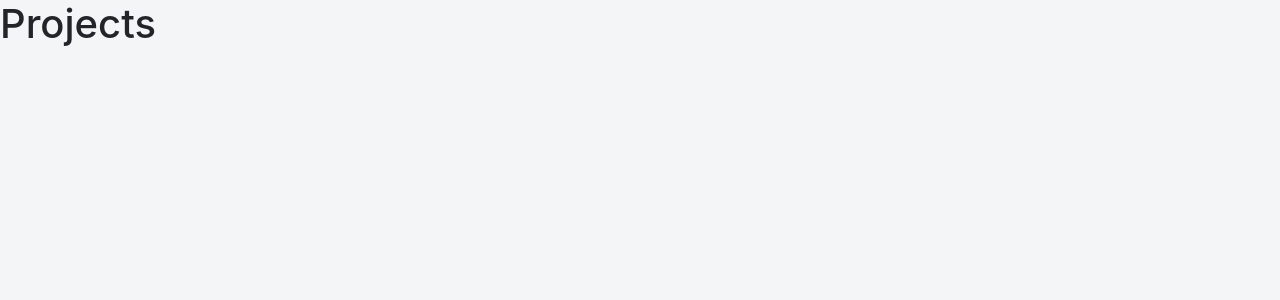
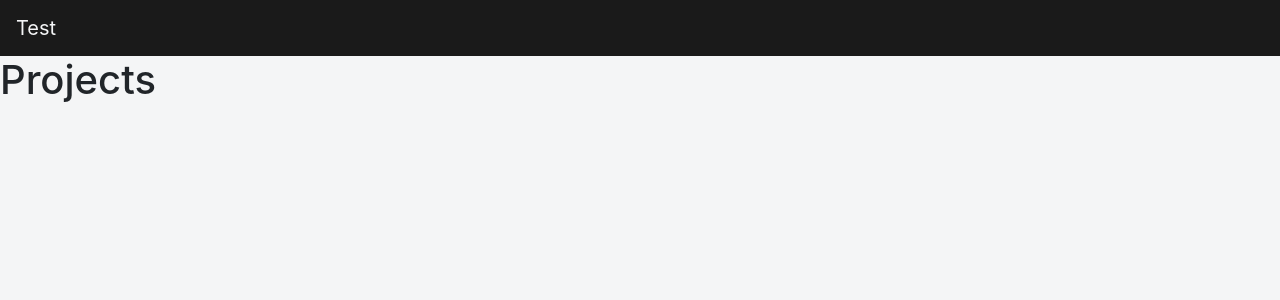
Before and after one commit to jesse-opdebeeck/react-portfolio, a React (Create React App) app: page /projecten in a window 1280 px wide. Shown: the top 300 px of the page. Built offline with nearby package versions, Linux system fonts and the light colour scheme.

Commit message:
css variables + hero/header differentiation

```diff
--- a/src/App.css
+++ b/src/App.css
@@ -1,21 +1,34 @@
+:root {
+  --main-black: #1a1a1a;
+  --main-gray: #212121;
+  --main-white: #f4f5f6;
+  --main-blue: #42a5f5;
+  --main-yellow: #ffca28;
+}
+
 html {
   font-family: "Roboto", sans-serif;
 }
 
 body {
-  background-color: #f4f5f6;
+  background-color: var(--main-white);
 }
 
 header {
+  background-color: var(--main-black);
+  color: var(--main-white);
+}
+
+.hero {
   position: relative;
-  background-color: #090f0f;
+  background-color: var(--main-black);
   height: 75vh;
   min-height: 25rem;
   width: 100%;
   overflow: hidden;
 }
 
-header video {
+.hero video {
   position: absolute;
   top: 50%;
   left: 50%;
@@ -27,25 +40,25 @@ header video {
   transform: translateX(-50%) translateY(-50%);
 }
 
-header .container {
+.hero .container {
   position: relative;
   z-index: 2;
 }
 
-header .overlay {
+.hero .overlay {
   position: absolute;
   top: 0;
   left: 0;
   height: 100%;
   width: 100%;
-  background-color: #090f0f;
+  background-color: var(--main-black);
   opacity: 0.5;
   z-index: 1;
 }
 
 .display-4 {
   font-size: 2.5rem;
-  color: #090f0f;
+  color: var(--main-black);
   transition-property: font-size, text-shadow, background-color;
   transition-duration: 1s;
   transition-timing-function: ease-out;
@@ -67,6 +80,6 @@ header .overlay {
   padding-top: 25px;
   padding-bottom: 25px;
   bottom: 0;
-  background-color: #090f0f;
-  color: #f4f5f6;
+  background-color: var(--main-black);
+  color: var(--main-white);
 }
--- a/src/components/header.js
+++ b/src/components/header.js
@@ -1,11 +1,12 @@
-import React, { Component } from 'react';
+import React, { Component } from "react";
 
 class Header extends Component {
-  state = {  }
   render() {
     return (
-
-     );
+      <header class="navbar navbar-expand">
+        <span class="navbar-brand">Test</span>
+      </header>
+    );
   }
 }
 
--- a/src/components/hero.js
+++ b/src/components/hero.js
@@ -8,7 +8,7 @@ class Hero extends Component {
 
   render() {
     return (
-      <header>
+      <div class="hero">
         <div class="overlay" />
         <video
           playsinline="playsinline"
@@ -31,7 +31,7 @@ class Hero extends Component {
             </div>
           </div>
         </div>
-      </header>
+      </div>
     );
   }
 }
--- a/src/components/projects.js
+++ b/src/components/projects.js
@@ -1,9 +1,15 @@
 import React, { Component } from "react";
+import Header from "./header";
 
 class Projects extends Component {
   state = {};
   render() {
-    return <h1>Projects</h1>;
+    return (
+      <React.Fragment>
+        <Header />
+        <h1>Projects</h1>
+      </React.Fragment>
+    );
   }
 }
 
```
